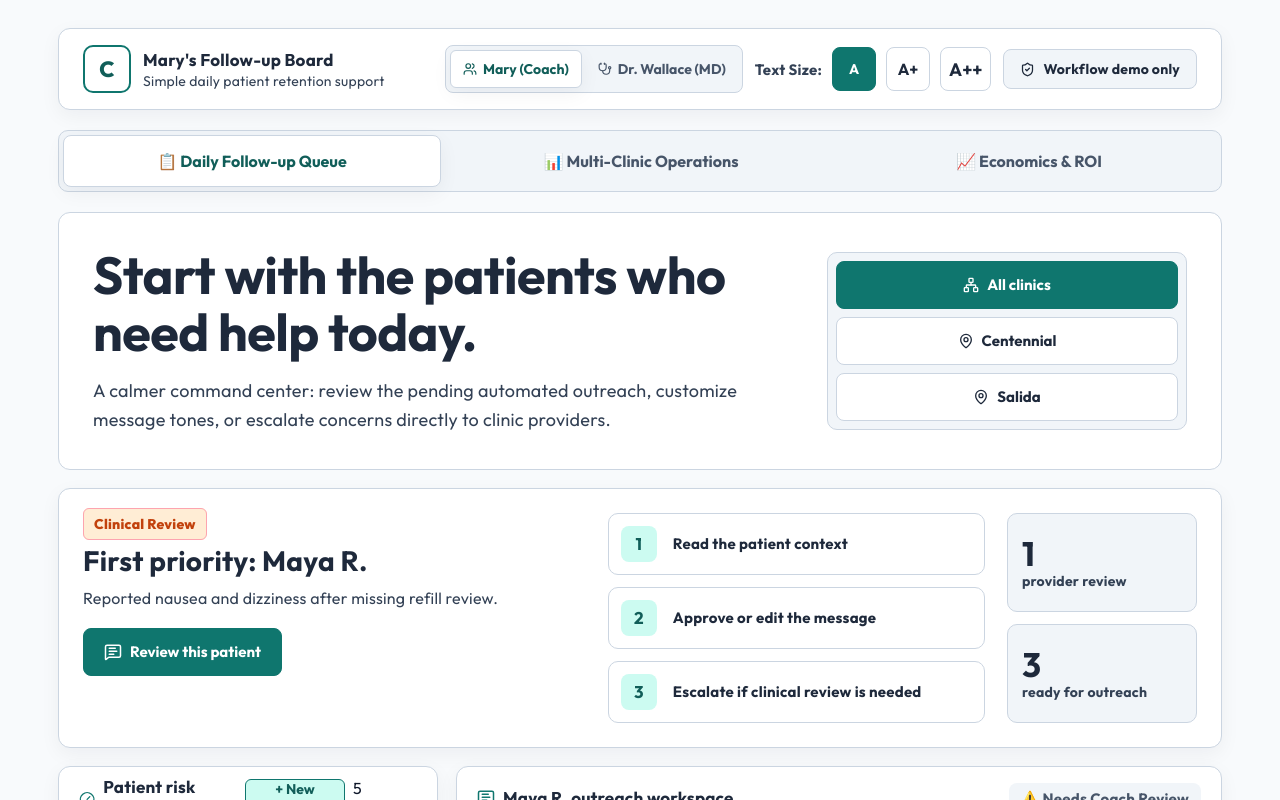
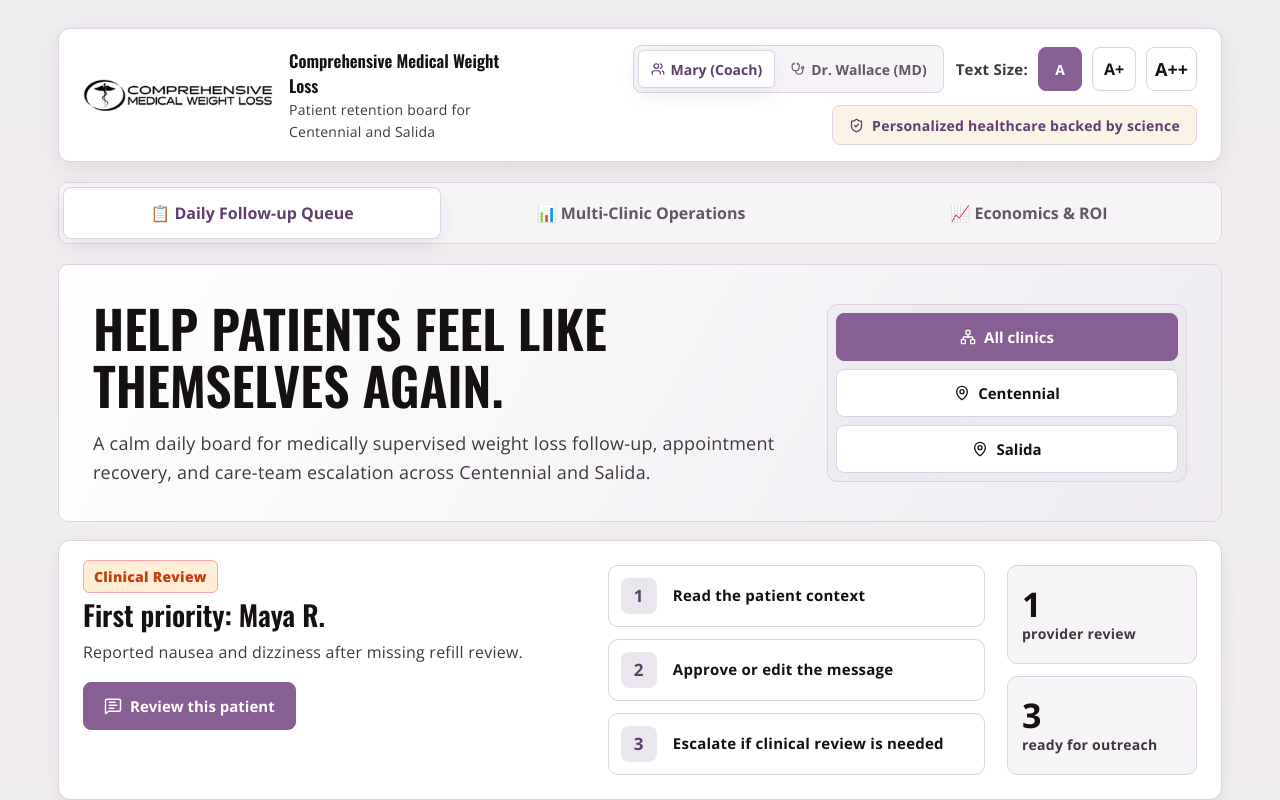
Before and after one commit to ahmadhassan91/medical-weight-loss-aI-retention-assistant, a React (Vite) app: page / in a window 1280 px wide. Shown: the top 800 px of the page. Built offline with nearby package versions, Linux system fonts and the light colour scheme.

Commit message:
Apply client branding

```diff
--- a/index.html
+++ b/index.html
@@ -3,10 +3,10 @@
   <head>
     <meta charset="UTF-8" />
     <meta name="viewport" content="width=device-width, initial-scale=1.0" />
-    <title>Clustox Clinical Retention Command Center</title>
+    <title>Comprehensive Medical Weight Loss Retention Board</title>
     <link rel="preconnect" href="https://fonts.googleapis.com" />
     <link rel="preconnect" href="https://fonts.gstatic.com" crossorigin />
-    <link href="https://fonts.googleapis.com/css2?family=Lexend:wght@300;400;500;600;700;800&family=Outfit:wght@300;400;500;600;700;800;900&display=swap" rel="stylesheet" />
+    <link href="https://fonts.googleapis.com/css2?family=Lato:wght@400;700;900&family=Merriweather:wght@300;400;700;900&family=Open+Sans:wght@300;400;600;700;800&family=Oswald:wght@300;400;500;600;700&display=swap" rel="stylesheet" />
   </head>
   <body>
     <div id="root"></div>
--- a/src/App.tsx
+++ b/src/App.tsx
@@ -124,7 +124,7 @@ function App() {
       if (aiMsg) {
         setDraft(aiMsg.body);
       } else {
-        setDraft(`Hi ${selectedPatient.name.split(' ')[0]}, this is Green Valley Weight Care checking in. How is your program going?`);
+        setDraft(`Hi ${selectedPatient.name.split(' ')[0]}, this is Comprehensive Medical Weight Loss checking in. How is your program going?`);
       }
       setEscalated(selectedPatient.risk === 'Clinical Review');
     }
@@ -381,13 +381,13 @@ function App() {
           id: `m-sim-init-${Date.now()}`,
           sender: 'patient',
           time: 'Just now',
-          body: `Hi, registering for Green Valley Weight Care. ${newPatientData.reason}`,
+          body: `Hi, registering for Comprehensive Medical Weight Loss. ${newPatientData.reason}`,
         },
         {
           id: `m-sim-ai-${Date.now()}`,
           sender: 'ai',
           time: 'Draft pending',
-          body: `Hi ${newPatientData.name.split(' ')[0]}, welcome to Green Valley Weight Care. We are excited to support your journey. Reply YES to confirm your first coaching session.`,
+          body: `Hi ${newPatientData.name.split(' ')[0]}, welcome to Comprehensive Medical Weight Loss. We are excited to support your journey. Reply YES to confirm your first coaching session.`,
         },
       ],
     };
@@ -413,10 +413,12 @@ function App() {
     <main className={`app-shell text-scale-${textSize}`}>
       <header className="topbar">
         <div className="brand-lockup">
-          <div className="brand-mark">C</div>
+          <div className="brand-mark">
+            <img src="/brand/comprehensive-medical-weight-loss-logo.png" alt="Comprehensive Medical Weight Loss" />
+          </div>
           <div>
-            <strong>Mary&apos;s Follow-up Board</strong>
-            <span>Simple daily patient retention support</span>
+            <strong>Comprehensive Medical Weight Loss</strong>
+            <span>Patient retention board for Centennial and Salida</span>
           </div>
         </div>
         <div className="topbar-actions">
@@ -475,7 +477,7 @@ function App() {
           </div>
           <span className="demo-pill">
             <ShieldCheck size={15} />
-            Workflow demo only
+            Personalized healthcare backed by science
           </span>
         </div>
       </header>
@@ -517,10 +519,10 @@ function App() {
         <>
           <section className="hero-band">
             <div>
-              <h1>Start with the patients who need help today.</h1>
+              <h1>Help patients feel like themselves again.</h1>
               <p>
-                A calmer command center: review the pending automated outreach, customize message tones,
-                or escalate concerns directly to clinic providers.
+                A calm daily board for medically supervised weight loss follow-up, appointment recovery,
+                and care-team escalation across Centennial and Salida.
               </p>
             </div>
             <div className="hero-actions" aria-label="Location filter">
@@ -714,14 +716,14 @@ function RetentionCurve() {
     <section className="panel promise-panel retention-panel">
       <PanelHeader icon={TrendingUp} title="Retention curve impact" action="25-30% modeled lift" />
       <div className="curve-wrap">
-        <svg viewBox="0 0 520 220" role="img" aria-label="Retention curve comparing standard workflow with Clustox AI workflow">
+        <svg viewBox="0 0 520 220" role="img" aria-label="Retention curve comparing standard workflow with AI-assisted follow-up">
           <line x1="54" y1="174" x2="488" y2="174" />
           <line x1="54" y1="34" x2="54" y2="174" />
           <path className="standard-line" d="M58 58 C156 62 212 96 258 132 S360 166 486 170" />
           <path className="ai-line" d="M58 58 C152 54 245 52 336 52 S440 47 486 42" />
           <circle className="curve-dot" cx="338" cy="52" r="6" />
           <text x="76" y="28">Patient engagement</text>
-          <text x="315" y="32">Clustox AI workflow</text>
+          <text x="315" y="32">AI-assisted follow-up</text>
           <text x="282" y="145">Standard workflow</text>
           <text x="300" y="82">25-30% retention lift</text>
           <text x="170" y="205">Time after initial consult</text>
@@ -740,7 +742,7 @@ function WorkflowComparison() {
   const after = ['AI risk scoring', 'Staff-reviewed outreach', 'Human escalation when needed'];
   return (
     <section className="panel promise-panel">
-      <PanelHeader icon={Workflow} title="Before AI vs with Clustox AI" action="Workflow upgrade" />
+      <PanelHeader icon={Workflow} title="Before AI vs guided follow-up" action="Workflow upgrade" />
       <div className="comparison-grid">
         <div className="comparison-column before">
           <strong>Before AI</strong>
@@ -749,7 +751,7 @@ function WorkflowComparison() {
           ))}
         </div>
         <div className="comparison-column after">
-          <strong>With Clustox AI</strong>
+          <strong>With guided AI follow-up</strong>
           {after.map((item) => (
             <span key={item}>{item}</span>
           ))}
@@ -1221,7 +1223,7 @@ function OperationsPanel({ location, patients: visiblePatients }: { location: Lo
       <div className="workflow-strip">
         <span>Location data</span>
         <Workflow size={18} />
-        <span>Clustox AI triage</span>
+        <span>Clinic AI triage</span>
         <ArrowUpRight size={18} />
         <span>Staff-approved outreach</span>
       </div>
@@ -1550,7 +1552,7 @@ function FhirIntegrationPanel({
       { msg: `Serializing Communication history (${patient.messages.length} messages)... POST /fhir/r4/Communication`, type: 'info' },
       { msg: `[FHIR API] 201 Created (Communication payload sync completed)`, type: 'success' },
       { msg: `Writing pipeline transaction log audit entries...`, type: 'info' },
-      { msg: `✓ Synchronized successfully. Green Valley Weight Care EHR data is current.`, type: 'success' },
+      { msg: `✓ Synchronized successfully. Comprehensive Medical Weight Loss EHR data is current.`, type: 'success' },
     ];
 
     let currentStep = 0;
@@ -1645,7 +1647,7 @@ function FhirIntegrationPanel({
               <ShieldCheck size={20} />
               <strong>Ready to preview</strong>
               <p>
-                Click &quot;Run EHR sync&quot; to show the audit trail Mary or a provider would review.
+                Click &quot;Run EHR sync&quot; to show the audit trail the care team would review.
               </p>
             </div>
           ) : (
--- a/src/data.ts
+++ b/src/data.ts
@@ -243,7 +243,7 @@ export const patients: Patient[] = [
         id: 's1',
         sender: 'clinic',
         time: 'May 18, 3:45 PM',
-        body: 'You have been unsubscribed from automated messages from Green Valley Weight Care.',
+        body: 'You have been unsubscribed from automated messages from Comprehensive Medical Weight Loss.',
       },
     ],
   },
--- a/src/styles.css
+++ b/src/styles.css
@@ -1,29 +1,31 @@
 :root {
-  --bg: #f8fafc;
+  --bg: #f4f1f0;
   --surface: #ffffff;
-  --surface-muted: #f1f5f9;
+  --surface-muted: #f7f4f8;
   --panel: #ffffff;
-  --border: #cbd5e1;
-  --border-strong: #94a3b8;
-  --text: #0f172a;        /* Increased contrast dark color */
-  --text-muted: #334155;  /* High contrast charcoal */
-  --text-soft: #475569;   /* High contrast slate */
-  --primary: #0f766e;     /* Teal primary (AAA compliant) */
-  --primary-dark: #115e59;
-  --primary-soft: #ccfbf1;
-  --blue: #1d4ed8;
-  --blue-soft: #dbeafe;
-  --amber: #b45309;
-  --amber-soft: #fef3c7;
+  --border: #ddd2e2;
+  --border-strong: #875f95;
+  --text: #151111;
+  --text-muted: #3f393f;
+  --text-soft: #625862;
+  --primary: #875f95;
+  --primary-dark: #5f3f6c;
+  --primary-soft: #eae6ed;
+  --accent: #e9ceb0;
+  --accent-soft: #fbf2e8;
+  --blue: #5f3f6c;
+  --blue-soft: #eae6ed;
+  --amber: #8a5d22;
+  --amber-soft: #fbf2e8;
   --red: #c2410c;
   --red-soft: #ffedd5;
-  --slate: #1e293b;
-  --slate-soft: #f1f5f9;
-  --shadow: 0 12px 36px rgba(15, 23, 42, 0.08);
-  --shadow-soft: 0 6px 20px rgba(15, 23, 42, 0.05);
+  --slate: #151111;
+  --slate-soft: #eae6ed;
+  --shadow: 0 14px 34px rgba(45, 29, 50, 0.1);
+  --shadow-soft: 0 8px 22px rgba(45, 29, 50, 0.07);
 
   color: var(--text);
-  font-family: 'Outfit', 'Lexend', system-ui, -apple-system, sans-serif;
+  font-family: 'Open Sans', 'Lato', system-ui, -apple-system, sans-serif;
   font-synthesis: none;
   text-rendering: optimizeLegibility;
   -webkit-font-smoothing: antialiased;
@@ -37,7 +39,9 @@
 body {
   margin: 0;
   min-width: 320px;
-  background: var(--bg);
+  background:
+    linear-gradient(180deg, rgba(234, 230, 237, 0.55), rgba(244, 241, 240, 0.88)),
+    var(--bg);
 }
 
 button,
@@ -95,7 +99,7 @@ button {
 .priority-panel {
   border: 1px solid var(--border);
   background: var(--surface);
-  border-radius: 12px;
+  border-radius: 10px;
 }
 
 .topbar {
@@ -128,24 +132,31 @@ button {
 }
 
 .brand-lockup {
-  gap: 12px;
+  gap: 16px;
 }
 
 .brand-mark {
-  display: grid;
-  place-items: center;
-  width: 48px;
-  height: 48px;
-  border: 2px solid var(--primary);
-  border-radius: 10px;
-  color: var(--primary-dark);
-  font-size: var(--font-2xl);
-  font-weight: 800;
+  display: flex;
+  align-items: center;
+  width: clamp(190px, 22vw, 260px);
+  min-width: 190px;
+  height: 52px;
+  padding: 6px 0;
+}
+
+.brand-mark img {
+  display: block;
+  width: 100%;
+  height: auto;
+  object-fit: contain;
 }
 
 .brand-lockup strong {
   display: block;
+  font-family: 'Oswald', 'Open Sans', sans-serif;
   font-size: var(--font-md);
+  font-weight: 600;
+  letter-spacing: 0;
   color: var(--slate);
 }
 
@@ -174,8 +185,8 @@ button {
   padding: 0 16px;
   border: 1px solid var(--border);
   border-radius: 8px;
-  background: var(--surface-muted);
-  color: var(--slate);
+  background: var(--accent-soft);
+  color: var(--primary-dark);
   font-size: var(--font-xs);
   font-weight: 700;
 }
@@ -187,7 +198,10 @@ button {
   gap: 34px;
   margin-top: 20px;
   padding: 34px;
-  border-radius: 12px;
+  border-radius: 10px;
+  background:
+    linear-gradient(120deg, rgba(255, 255, 255, 0.96), rgba(234, 230, 237, 0.82)),
+    var(--surface);
 }
 
 h1,
@@ -196,12 +210,21 @@ p {
   margin: 0;
 }
 
+h2 {
+  font-family: 'Oswald', 'Open Sans', sans-serif;
+  font-weight: 600;
+  letter-spacing: 0;
+}
+
 h1 {
   max-width: 760px;
+  font-family: 'Oswald', 'Open Sans', sans-serif;
   font-size: clamp(34px, 4.5vw, 52px);
   line-height: 1.1;
-  letter-spacing: -0.01em;
-  color: var(--slate);
+  font-weight: 600;
+  letter-spacing: 0;
+  color: var(--slate);
+  text-transform: uppercase;
 }
 
 .hero-band p {
@@ -218,7 +241,7 @@ h1 {
   padding: 8px;
   border: 1px solid var(--border);
   border-radius: 10px;
-  background: var(--surface-muted);
+  background: rgba(234, 230, 237, 0.55);
 }
 
 .filter,
@@ -757,25 +780,25 @@ select:focus-visible {
 .risk-amber {
   background: var(--amber-soft);
   color: var(--amber);
-  border: 1px solid #fde047;
+  border: 1px solid var(--accent);
 }
 
 .risk-blue {
   background: var(--blue-soft);
   color: var(--blue);
-  border: 1px solid #93c5fd;
+  border: 1px solid var(--border);
 }
 
 .risk-green {
   background: var(--primary-soft);
   color: var(--primary-dark);
-  border: 1px solid #6ee7b7;
+  border: 1px solid var(--border-strong);
 }
 
 .risk-slate {
   background: var(--slate-soft);
   color: var(--slate);
-  border: 1px solid #cbd5e1;
+  border: 1px solid var(--border);
 }
 
 .risk-score {
@@ -879,7 +902,7 @@ select:focus-visible {
   padding: 18px;
   background:
     linear-gradient(rgba(255, 255, 255, 0.9), rgba(255, 255, 255, 0.9)),
-    radial-gradient(circle at 88% 20%, rgba(24, 166, 106, 0.1), transparent 28%);
+    radial-gradient(circle at 88% 20%, rgba(135, 95, 149, 0.12), transparent 28%);
 }
 
 .message {
@@ -892,13 +915,13 @@ select:focus-visible {
 
 .message.patient {
   justify-self: end;
-  border-color: rgba(37, 99, 235, 0.35);
-  background: var(--blue-soft);
+  border-color: rgba(135, 95, 149, 0.35);
+  background: var(--primary-soft);
 }
 
 .message.ai {
-  border-color: rgba(15, 118, 110, 0.4);
-  background: var(--primary-soft);
+  border-color: rgba(233, 206, 176, 0.8);
+  background: var(--accent-soft);
 }
 
 .message span {
@@ -970,7 +993,7 @@ textarea {
 
 textarea:focus {
   border-color: var(--primary);
-  box-shadow: 0 0 0 3px rgba(15, 118, 110, 0.15);
+  box-shadow: 0 0 0 3px rgba(135, 95, 149, 0.16);
 }
 
 .ai-actions {
@@ -1147,7 +1170,7 @@ textarea:focus {
 .roi-grid article {
   min-height: 150px;
   padding: 16px;
-  border: 1.5px solid rgba(15, 118, 110, 0.25);
+  border: 1.5px solid rgba(135, 95, 149, 0.24);
   border-radius: 10px;
   background: linear-gradient(180deg, #ffffff, var(--primary-soft));
 }
@@ -1536,7 +1559,7 @@ textarea:focus {
 .intake-group select:focus {
   border-color: var(--primary);
   outline: none;
-  box-shadow: 0 0 0 3px rgba(15, 118, 110, 0.15);
+  box-shadow: 0 0 0 3px rgba(135, 95, 149, 0.16);
 }
 
 .intake-full {
@@ -1552,7 +1575,7 @@ textarea:focus {
 /* FHIR EHR Integration Panel Styling */
 .fhir-container {
   border-top: 1.5px solid var(--border);
-  background: linear-gradient(180deg, #f8fbfa, #eef7f5);
+  background: linear-gradient(180deg, rgba(255, 255, 255, 0.96), rgba(234, 230, 237, 0.74));
   color: var(--text);
   padding: 22px;
   min-width: 0;
@@ -1565,7 +1588,7 @@ textarea:focus {
   align-items: start;
   gap: 16px;
   padding-bottom: 18px;
-  border-bottom: 1.5px solid rgba(15, 118, 110, 0.16);
+  border-bottom: 1.5px solid rgba(135, 95, 149, 0.18);
   margin-bottom: 18px;
   min-width: 0;
 }
@@ -1585,9 +1608,9 @@ textarea:focus {
 }
 
 .fhir-header .primary-button:disabled {
-  background: #cbd5e1;
-  border-color: #cbd5e1;
-  color: #64748b;
+  background: var(--primary-soft);
+  border-color: var(--border);
+  color: var(--text-soft);
   cursor: not-allowed;
 }
 
@@ -1646,12 +1669,12 @@ textarea:focus {
   display: grid;
   gap: 4px;
   align-content: center;
-  box-shadow: 0 12px 24px rgba(15, 23, 42, 0.05);
+  box-shadow: 0 12px 24px rgba(45, 29, 50, 0.06);
 }
 
 .fhir-resource-card.active {
   border-color: var(--primary);
-  box-shadow: 0 0 0 3px rgba(15, 118, 110, 0.12);
+  box-shadow: 0 0 0 3px rgba(135, 95, 149, 0.14);
 }
 
 .fhir-resource-card span {
@@ -1728,10 +1751,10 @@ textarea:focus {
 
 .fhir-code-block {
   font-family: 'Courier New', Courier, monospace;
-  background: #0f172a;
+  background: #151111;
   padding: 16px;
   border-radius: 8px;
-  border: 1px solid #1e293b;
+  border: 1px solid #3f393f;
   overflow-x: auto;
   white-space: pre;
   font-size: var(--font-xs);
@@ -1745,7 +1768,7 @@ textarea:focus {
   min-width: 0;
   max-width: 100%;
   background: white;
-  border: 1.5px solid rgba(15, 118, 110, 0.18);
+  border: 1.5px solid rgba(135, 95, 149, 0.22);
   border-radius: 8px;
   padding: 16px;
   display: flex;
@@ -1829,9 +1852,9 @@ textarea:focus {
 /* SMS Simulator Styling */
 .sms-simulator-box {
   padding: 16px 20px;
-  background: #eff6ff; /* Soft blue background */
-  border-top: 1.5px solid rgba(37, 99, 235, 0.2);
-  border-bottom: 1.5px solid rgba(37, 99, 235, 0.2);
+  background: var(--accent-soft);
+  border-top: 1.5px solid rgba(135, 95, 149, 0.18);
+  border-bottom: 1.5px solid rgba(135, 95, 149, 0.18);
 }
 
 .sms-simulator-header {
@@ -1862,7 +1885,7 @@ textarea:focus {
   font-size: var(--font-xs);
   font-weight: 700;
   border-radius: 18px;
-  border: 1.5px solid rgba(37, 99, 235, 0.3);
+  border: 1.5px solid rgba(135, 95, 149, 0.28);
   background: white;
   color: var(--blue);
   cursor: pointer;
@@ -1885,7 +1908,7 @@ textarea:focus {
   flex: 1;
   height: 48px;
   padding: 0 16px;
-  border: 1.5px solid rgba(37, 99, 235, 0.3);
+  border: 1.5px solid rgba(135, 95, 149, 0.28);
   border-radius: 8px;
   font-size: var(--font-base);
   background: white;
@@ -1895,7 +1918,7 @@ textarea:focus {
 .sms-input-row input:focus {
   outline: none;
   border-color: var(--blue);
-  box-shadow: 0 0 0 3px rgba(37, 99, 235, 0.15);
+  box-shadow: 0 0 0 3px rgba(135, 95, 149, 0.16);
 }
 
 .sms-send-btn {
```
Also changed, not shown: public/brand/comprehensive-medical-weight-loss-logo.png (added).
